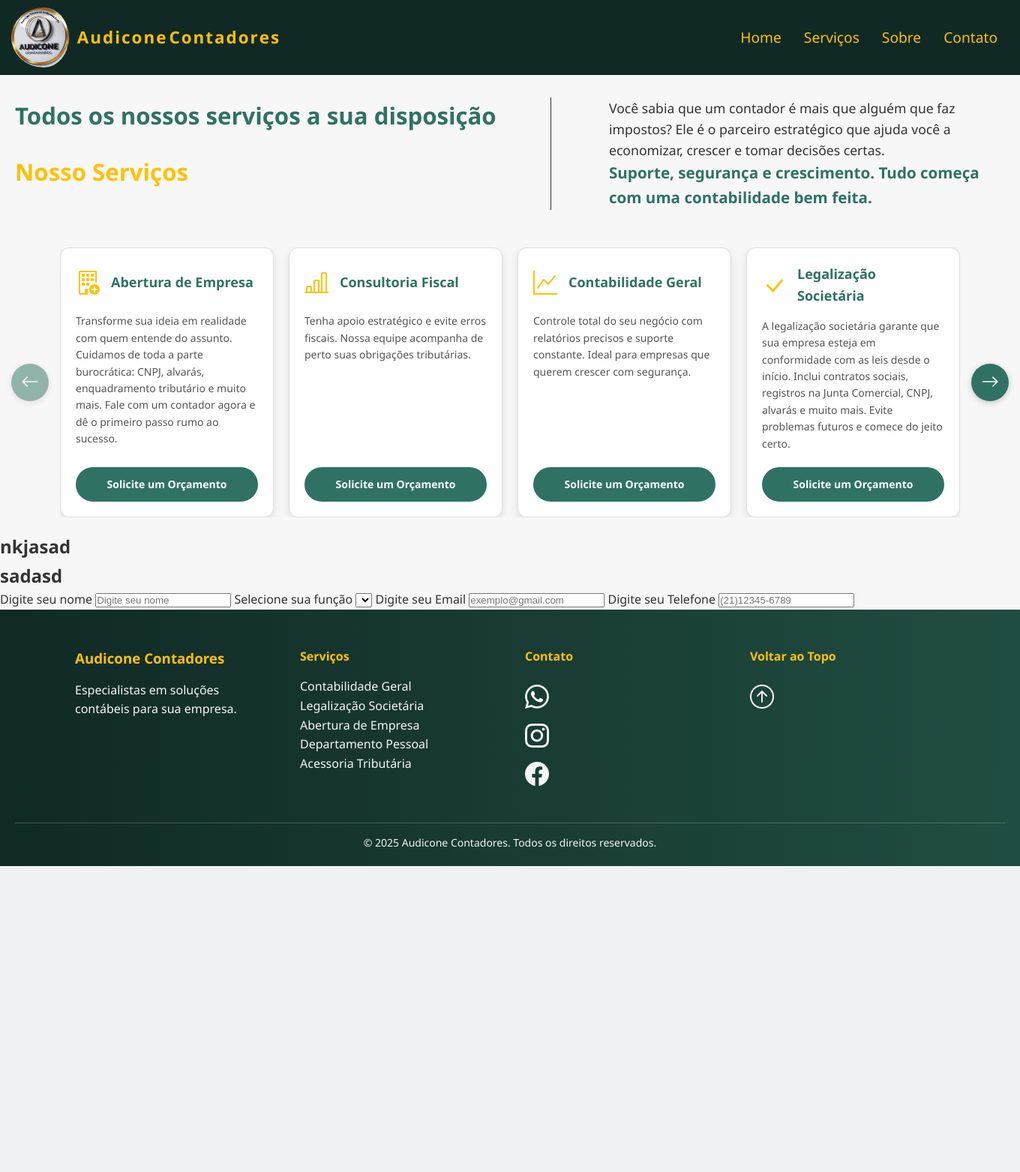
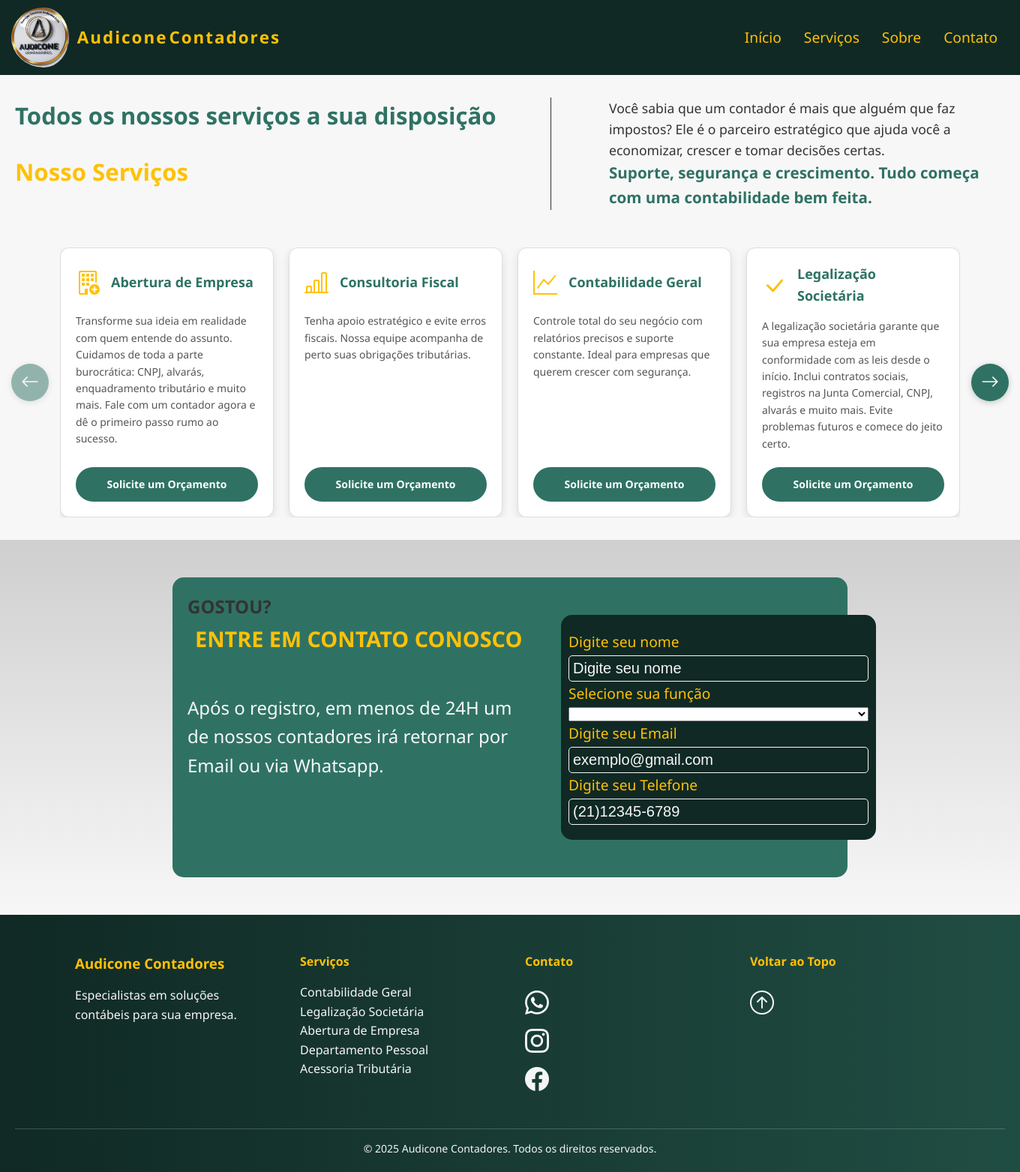
Before and after one commit to IsaqueLucas17121/Audicone, a PHP site: page /servicos.html in a window 1360 px wide. Shown: the whole page at 75% size. Before the commit the page ends 1155 px from the top, so only its background shows below. Run offline with PHP 8.4, Linux system fonts and the light colour scheme; lists and menus that the app fills with data are empty; some libraries are stand-ins or nearby versions.

Commit message:
atualização dia 10/07

```diff
--- a/index.html
+++ b/index.html
@@ -37,7 +37,7 @@
         </div>
         <div class="nav-menu">
             <ul>
-                <a href="index.html"><li>Home</li></a>
+                <a href="index.html"><li>Início</li></a>
                 <a href="servicos.html"><li>Serviços</li></a>
                 <a href=""><li>Sobre</li></a>
                 <a href=""><li>Contato</li></a>
--- a/servicos.html
+++ b/servicos.html
@@ -36,7 +36,7 @@
         </div>
         <div class="nav-menu">
             <ul>
-                <a href="index.html"><li>Home</li></a>
+                <a href="index.html"><li>Início</li></a>
                 <a href="servicos.html"><li>Serviços</li></a>
                 <a href=""><li>Sobre</li></a>
                 <a href=""><li>Contato</li></a>
@@ -143,8 +143,11 @@
 <section>
   <div class="back-from">
     <div class="form-text">
-      <h2>nkjasad</h2>
-      <h1>sadasd</h1>
+      <h2>GOSTOU?</h2>
+      <h1>ENTRE EM CONTATO CONOSCO</h1>
+      <article>
+        Após o registro, em menos de 24H um de nossos contadores irá retornar por Email ou via Whatsapp.
+      </article>
     </div>
     <div class="form-input">
       <label for="nome">Digite seu nome</label>
--- a/src/style.css
+++ b/src/style.css
@@ -381,7 +381,6 @@ section{
 }
 
 .box-servicos {
-
   border: 1px solid #ddd;
   padding: 20px;
   background: #fff;
@@ -499,6 +498,73 @@ section{
   }
 }
 
+.back-from{
+  padding: 50px;
+  margin-top: 10px;
+  background: linear-gradient(to bottom, #cfcfcf,#F7F7F7);;
+  display: flex;
+  justify-content: center;
+  align-items: center;
+  position: relative;
+}
+.form-text{
+  display: grid;
+  align-items: center;
+  background-color: #2F7264;
+  border-radius: 15px;
+  padding: 20px;
+  padding-right: 150px;
+  align-content: flex-start;
+  height: 400px;
+  width: 900px;
+}
+.form-text h2{
+  color: #333333;
+  font-size: 1.5rem;
+  z-index: 998;
+}
+.form-text h1{
+  color: #FFC107 ;
+  font-size: 1.8rem;
+  margin-left: 10px;
+  z-index: 998;
+  width: 70%;
+}
+.form-text article{
+  color: #F7F7F7;
+  width: 60%;
+  margin-top: 50px;
+  font-size: 1.5rem;
+}
+.form-input{
+  position: relative;
+  display: grid;
+  align-items: center;
+  justify-content: flex-end;
+  background-color: #102924;
+  border-radius: 15px;
+  padding: 20px 10px;
+  height: 300px;
+  position: absolute;
+  left: 55%;
+}
+.form-input label{
+  color: #FFC107;
+  font-size: 1.2rem;
+}
+.form-input input{
+  padding: 5px;
+  background-color: transparent;
+  border-radius: 5px;
+  color: #F7F7F7;
+  border: 1px solid #F7F7F7;
+  width: 400px;
+  font-size: 20px;
+}
+.form-input input::placeholder{
+  color: #F7F7F7;
+}
+
 .footer {
   background: linear-gradient(to right, #102924, #204d43);
   color: #f5f5f5;
```
